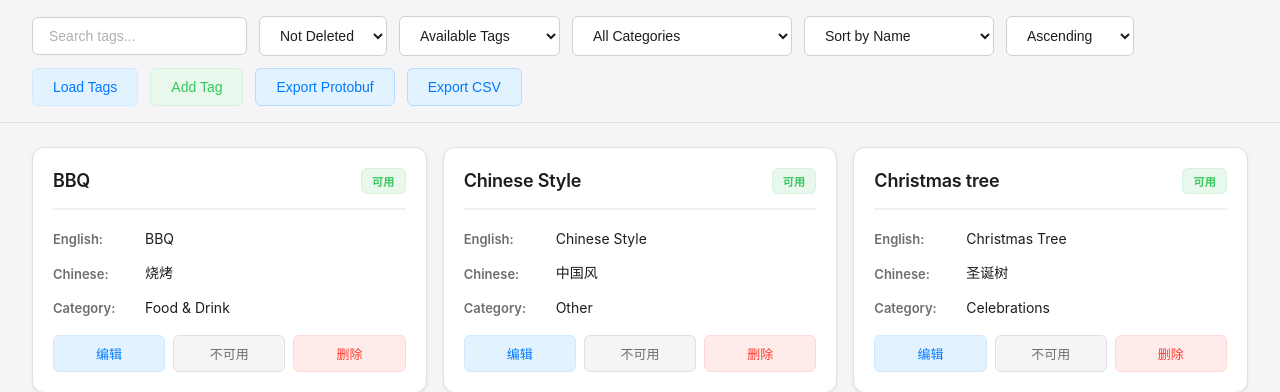
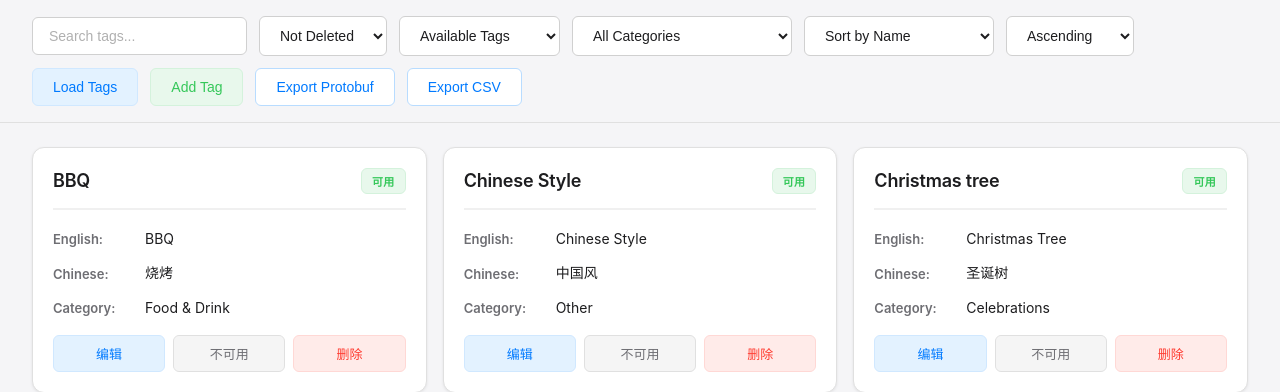
Before and after one commit to xylcm/curator-tag-vocab, a Flask app: page /tagging/vocab/ in a window 1280 px wide. Shown: the part 209-601 px from the top of the page. Run offline with Flask 3, Linux system fonts and the light colour scheme; data comes from the database, SQL or seed files in the repository; parts of the project's set-up code (start-up, migrations or seed data) failed here and were passed over.

Commit message:
修改导出按钮背景颜色为白色
- 将 .btn-info 类的默认背景色从 #e3f2ff（浅蓝色）改为 #ffffff（白色）
- 将悬停状态背景色从 #d0e8ff 改为 #f5f5f5（浅灰白）
- 保持文字颜色 #007aff（蓝色）和边框颜色 #b8dcff（浅蓝色）不变
- 影响 Export Protobuf 和 Export CSV 两个导出按钮

Closes #22

Co-Authored-By: Claude Opus 4.5 <noreply@anthropic.com>

```diff
--- a/src/static/css/main.css
+++ b/src/static/css/main.css
@@ -147,13 +147,13 @@ body {
 }
 
 .btn-info {
-    background: #e3f2ff;
+    background: #ffffff;
     color: #007aff;
     border: 1px solid #b8dcff;
 }
 
 .btn-info:hover {
-    background: #d0e8ff;
+    background: #f5f5f5;
     border-color: #9fceff;
 }
 
```
